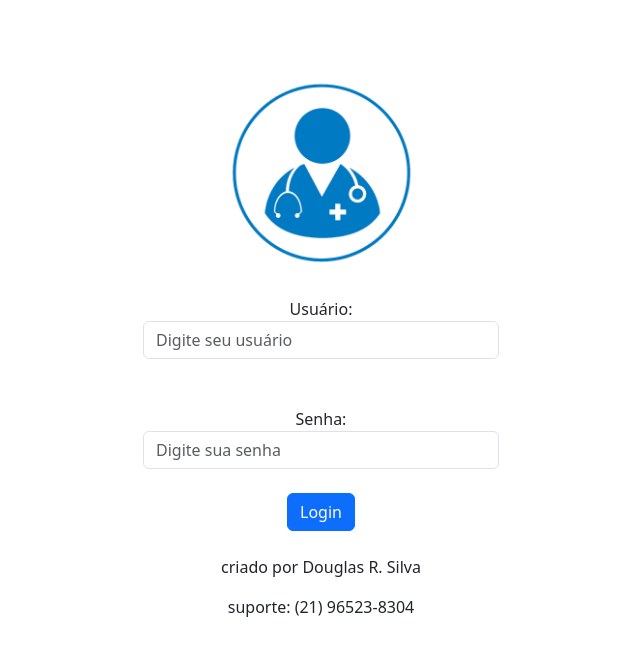
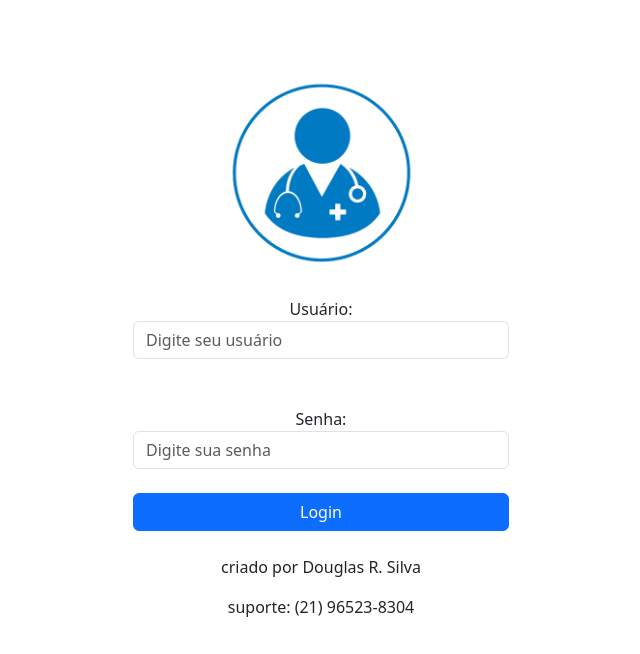
Before and after one commit to douglasinforj/clinica_api_react, a React (Create React App) app: page /login in a window 1280 px wide. Shown: the top 654 px of the page, without its empty margins (319-959 px from the left). Built offline with nearby package versions, Linux system fonts and the light colour scheme.

Commit message:
Edição do layout com Css

```diff
--- a/src/components/ClientesDetalhes.css
+++ b/src/components/ClientesDetalhes.css
@@ -1,5 +1,34 @@
-.foto-cliente {
-    width: 150px;
-    height: 150px;
-    object-fit: cover;
+.container {
+    max-width: 1200px;
+    margin: auto;
 }
+
+h2, h3 {
+    text-align: center;
+}
+
+.img-thumbnail {
+    display: block;
+    margin: auto;
+    width: 150px; /* Ajuste conforme necessário */
+    height: 150px; /* Ajuste conforme necessário */
+    object-fit: cover; /* Para garantir que a imagem se ajuste ao contêiner sem distorção */
+}
+
+form {
+    display: flex;
+    flex-direction: column;
+    align-items: center;
+}
+
+.form-group {
+    width: 100%;
+}
+
+button {
+    width: 100%;
+}
+
+.table {
+    margin-top: 20px;
+}
```
